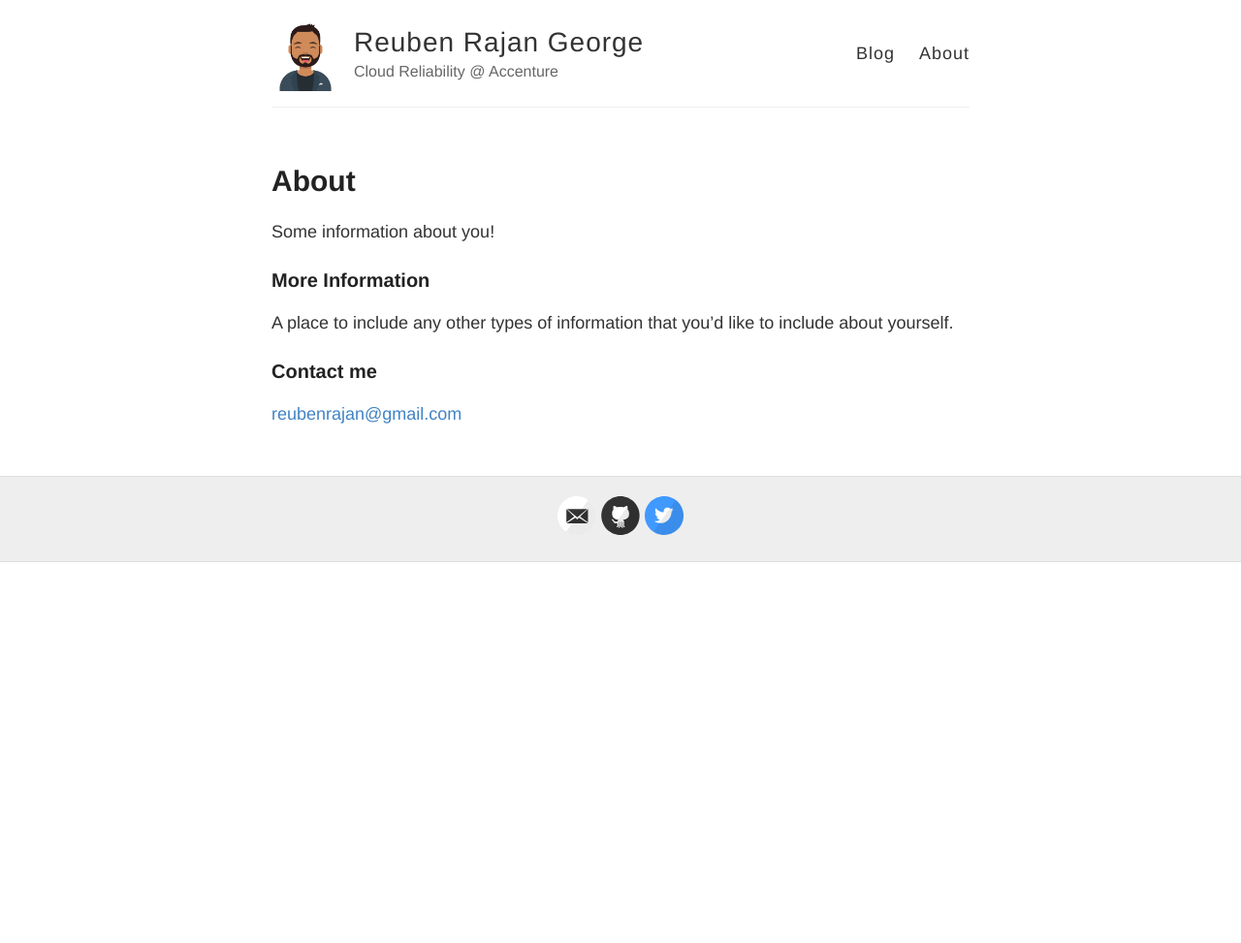
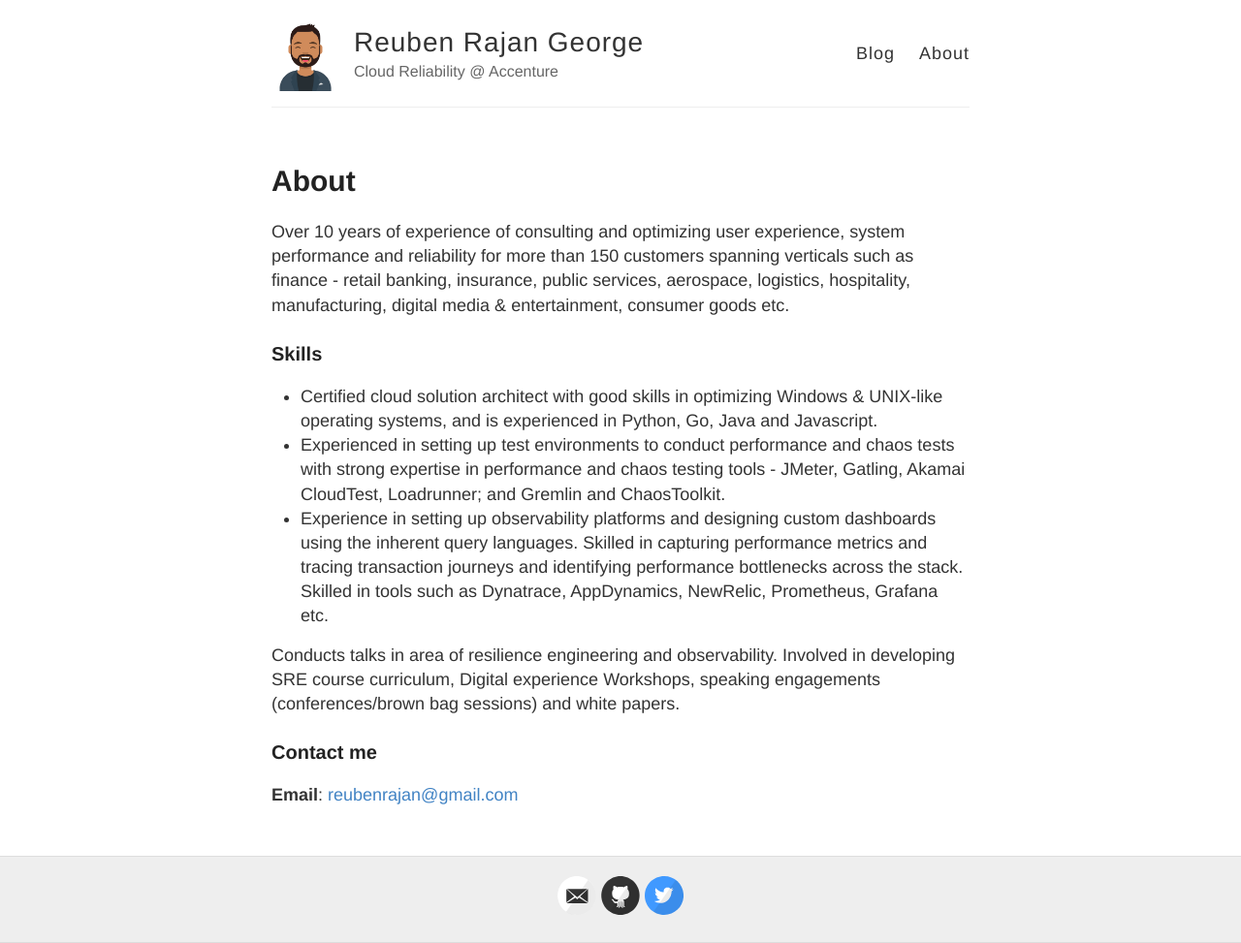
Before and after one commit to reubenrajan/reubenrajan.github.io, a Jekyll site: the page built from about.md, in a window 1280 px wide. Shown: the whole page at 97% size. Built offline with Jekyll 4.4.1, drawn with Linux system fonts in a browser that asks for light colours; before the commit the page ends 900 px from its top, so only the background shows below that.

Commit message:
updated about page

```diff
--- a/about.md
+++ b/about.md
@@ -4,12 +4,14 @@ title: About
 permalink: /about/
 ---
 
-Some information about you!
+Over 10 years of experience of consulting and optimizing user experience, system performance and reliability for more than 150 customers spanning verticals such as finance - retail banking, insurance, public services, aerospace, logistics, hospitality, manufacturing, digital media & entertainment, consumer goods etc.
 
-### More Information
+### Skills
+* Certified cloud solution architect with good skills in optimizing Windows & UNIX-like operating systems, and is experienced in Python, Go, Java and Javascript.
+* Experienced in setting up test environments to conduct performance and chaos tests with strong expertise in performance and chaos testing tools - JMeter, Gatling, Akamai CloudTest, Loadrunner; and Gremlin and ChaosToolkit.
+* Experience in setting up observability platforms and designing custom dashboards using the inherent query languages. Skilled in capturing performance metrics and tracing transaction journeys and identifying performance bottlenecks across the stack. Skilled in tools such as Dynatrace, AppDynamics, NewRelic, Prometheus, Grafana etc.
 
-A place to include any other types of information that you'd like to include about yourself.
+Conducts talks in area of resilience engineering and observability. Involved in developing SRE course curriculum, Digital experience Workshops, speaking engagements (conferences/brown bag sessions) and white papers.
 
 ### Contact me
-
-[reubenrajan@gmail.com](mailto:reubenrajan@gmail.com)
+**Email**: [reubenrajan@gmail.com](mailto:reubenrajan@gmail.com)
```
